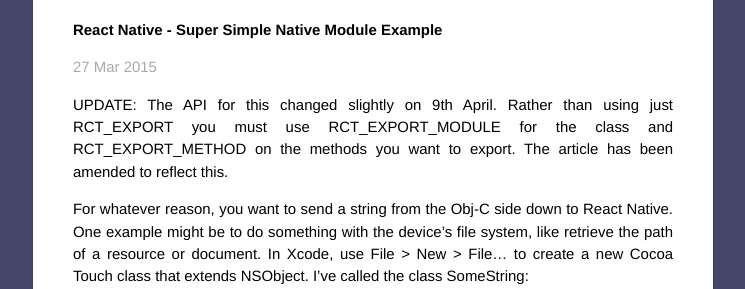
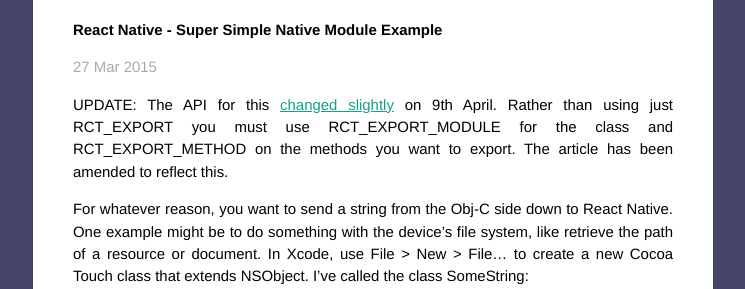
Before and after one commit to hunvreus/colinramsay.github.io, a Jekyll site: the page built from _posts/2015-03-27-react-native-simple-native-module.markdown, in a window 1280 px wide. Shown: the part 131-420 px from the top of the page, without its empty margins (267-1012 px from the left). Built offline with Jekyll 4.4.1, drawn with Linux system fonts in a browser that asks for light colours; some web fonts are replaced; Markdown is read by kramdown in place of the engine named in the settings; part of the change alters nothing that is shown.

```diff
--- a/_posts/2015-03-27-react-native-simple-native-module.markdown
+++ b/_posts/2015-03-27-react-native-simple-native-module.markdown
@@ -4,7 +4,7 @@ title: React Native - Super Simple Native Module Example
 published: true
 ---
 
-UPDATE: The API for this changed slightly on 9th April. Rather than using just RCT\_EXPORT you must use RCT\_EXPORT\_MODULE for the class and RCT\_EXPORT\_METHOD on the methods you want to export. The article has been amended to reflect this.
+UPDATE: The API for this [changed slightly](https://github.com/facebook/react-native/commit/0686b0147c8c8084e4a226b7ea04585362eccea8#diff-6dc01074330d7af8d99288cad5a021b7) on 9th April. Rather than using just RCT\_EXPORT you must use RCT\_EXPORT\_MODULE for the class and RCT\_EXPORT\_METHOD on the methods you want to export. The article has been amended to reflect this.
 
 For whatever reason, you want to send a string from the Obj-C side down to React Native. One example might be to do something with the device's file system, like retrieve the path of a resource or document. In Xcode, use File > New > File... to create a new Cocoa Touch class that extends NSObject. I've called the class SomeString:
 
```
